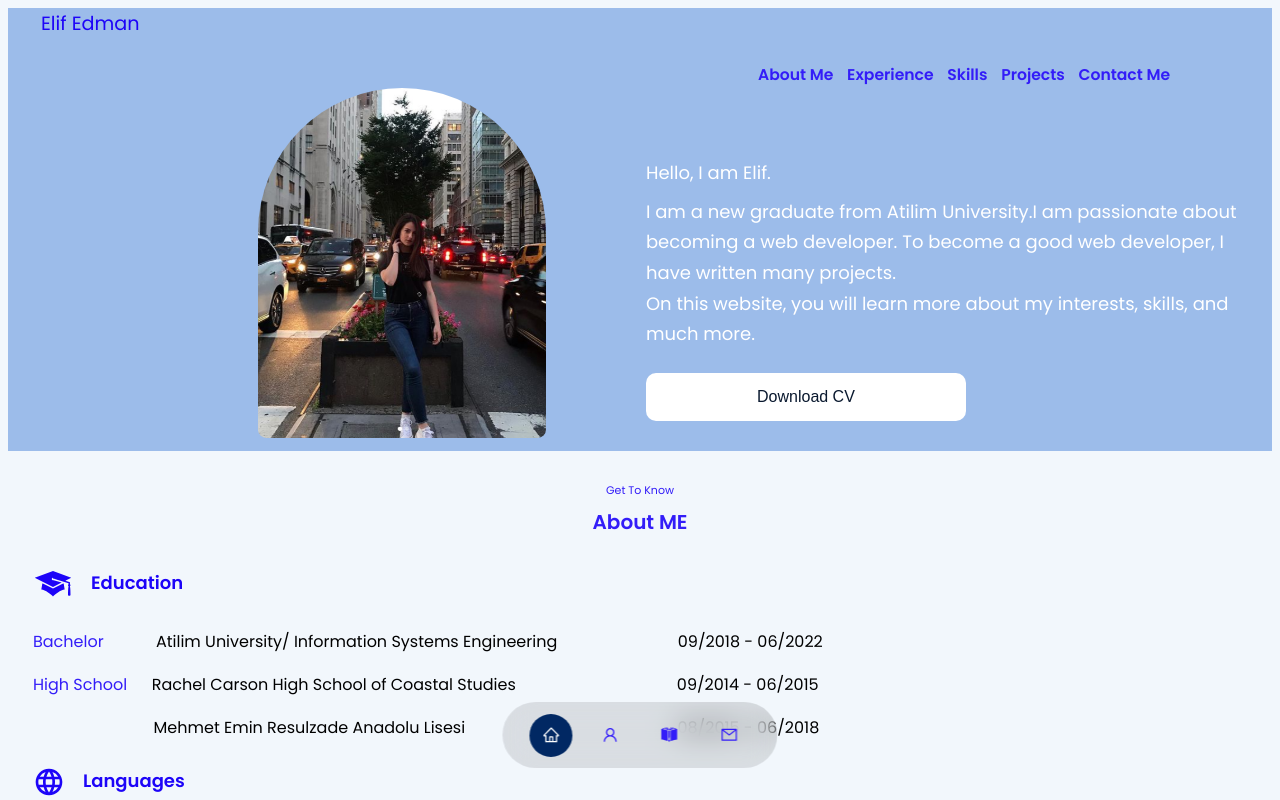
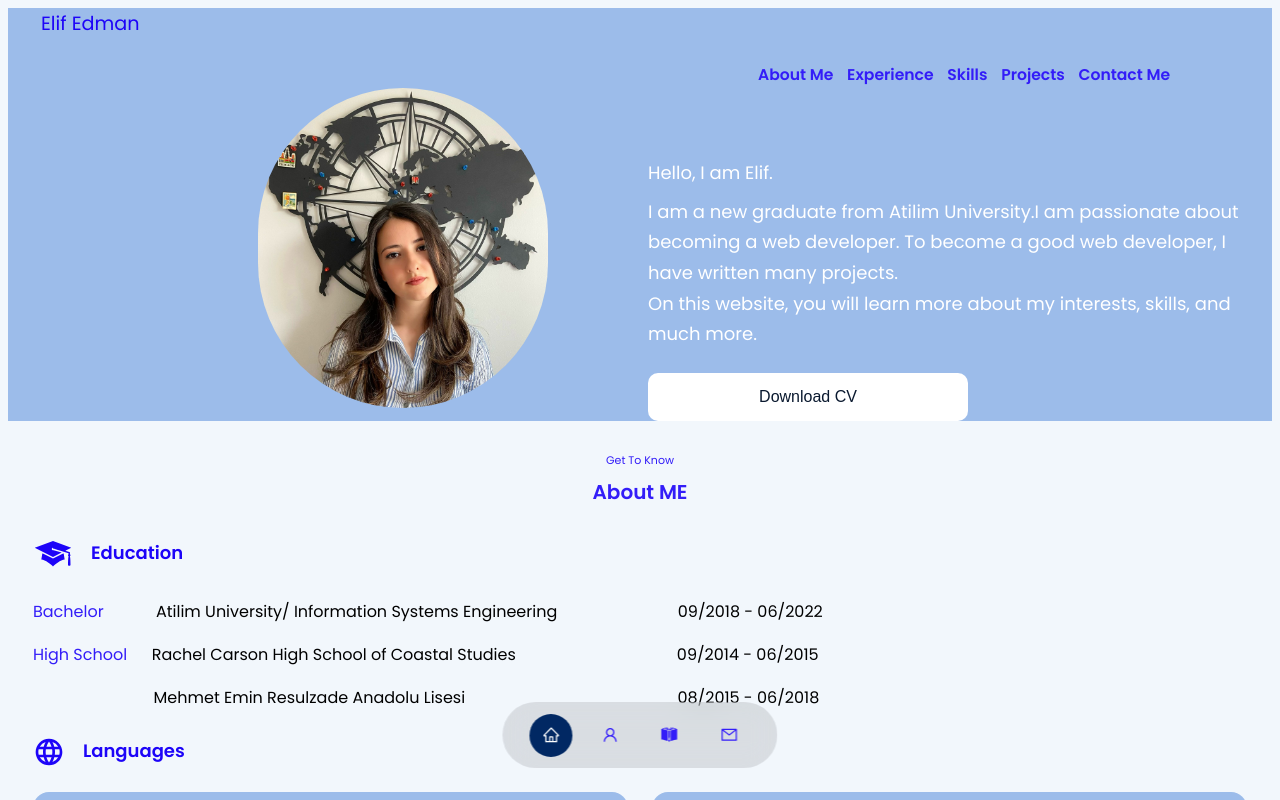
Before and after one commit to Elifzeynepedman/my-portfolio-elif, a React (Create React App) app: page / in a window 1280 px wide. Shown: the top 800 px of the page. Built offline with nearby package versions, Linux system fonts and the light colour scheme.

Commit message:
photo update

```diff
--- a/src/components/header/Header.jsx
+++ b/src/components/header/Header.jsx
@@ -1,7 +1,7 @@
 import React from 'react'
 import './header.css'
 import CV from'../../assets/CV - ELİF ZEYNEP EDMAN 2022docx.pdf'
-import ME from '../../assets/manhattan.png'
+import ME from '../../assets/Elif cv photo.jpeg'
 import HeaderSocials from './HeaderSocials'
 
 function Header() {
--- a/src/components/header/header.css
+++ b/src/components/header/header.css
@@ -37,7 +37,7 @@ img{
     margin-left: 250px;
     padding: 0;
     margin-top: -20px;
-    border-radius: 17rem 17rem 1rem  1rem;
+    border-radius: 17rem 17rem 17rem  17rem;
     margin-bottom: 13px;
 }
 
@@ -47,7 +47,7 @@ img{
 
 .image__me{
     width: 290px;
-    height: 350px;
+    height: 320px;
     background: var(--color-bg);
 
 }
```
Also changed, not shown: src/assets/Elif cv photo.jpeg (added).
